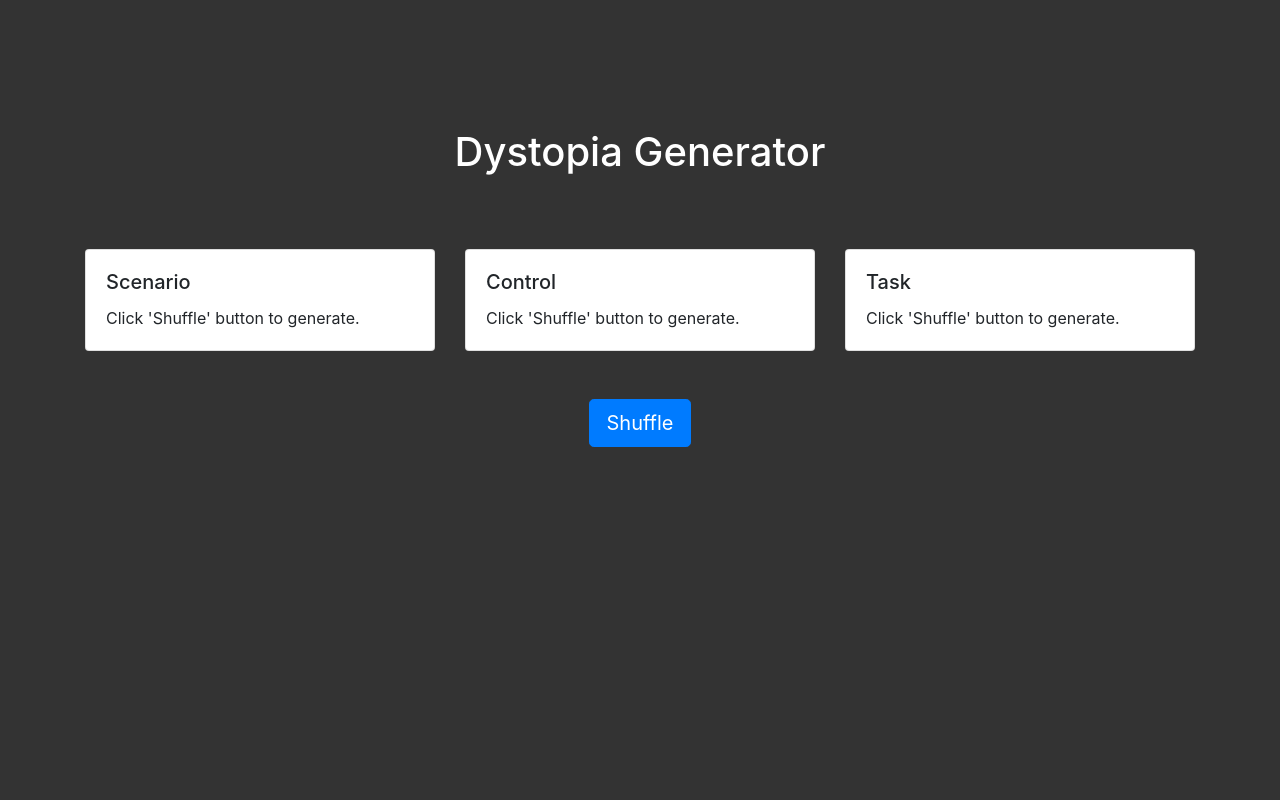
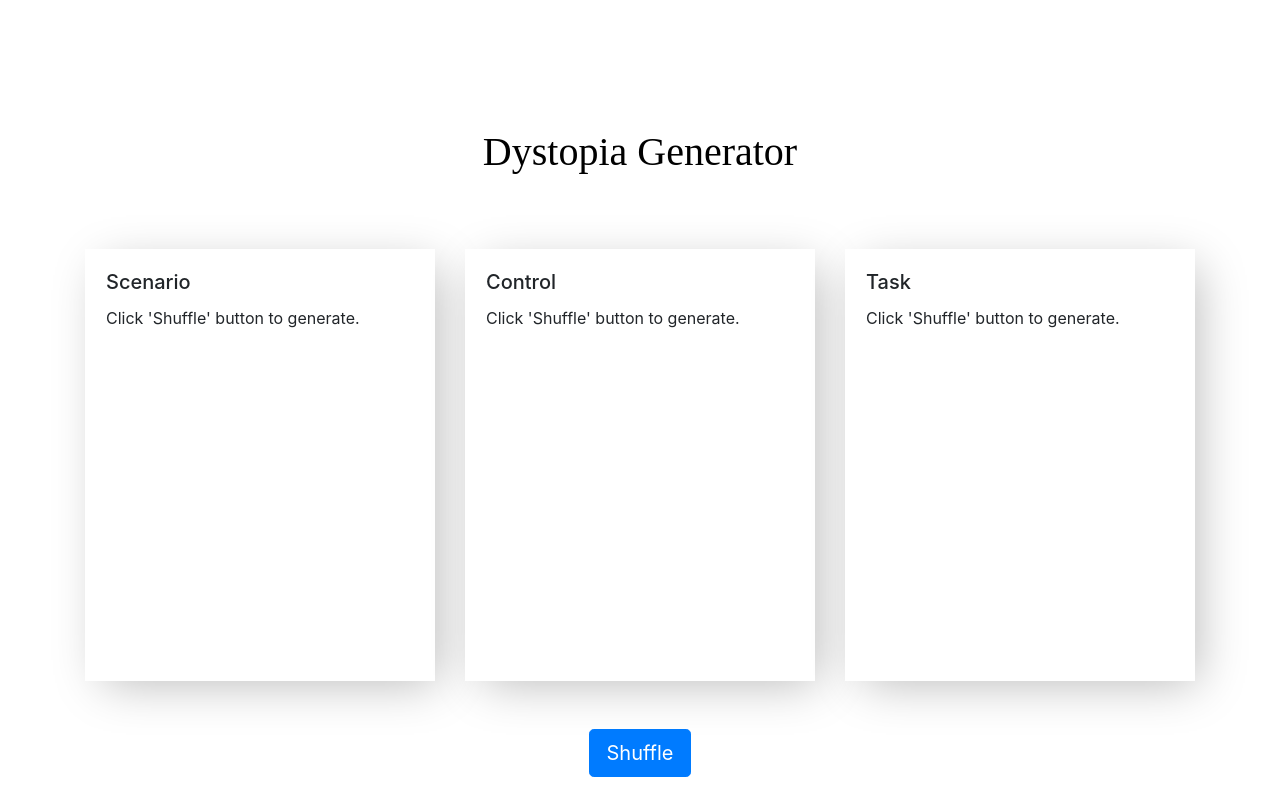
Before and after one commit to factoryhands/dystopiasimulator, a plain HTML site: page index.html in a window 1280 px wide. Drawn offline with nearby package versions, Linux system fonts and the light colour scheme; a web font is replaced by a local one.

Commit message:
changing colors

```diff
--- a/css/index.css
+++ b/css/index.css
@@ -3,7 +3,7 @@ button {
 }
 
 body {
-    background-color: #333333;
+    background-color: #fff;
 }
 
 .card-row {
@@ -15,11 +15,21 @@ body {
 }
 
 h1 {
-    color: white;
+    color: black;
     margin-top: 8rem;
+    font-family: "silkscreen";
 }
 
 p.instructions {
     color: white;
     margin-top: 4rem;
 }
+
+.card {
+	height: 27rem;
+	border-color: transparent;
+	border-radius: 0;
+	-webkit-box-shadow: 10px 10px 46px -8px rgba(0,0,0,0.28);
+	-moz-box-shadow: 10px 10px 46px -8px rgba(0,0,0,0.28);
+	box-shadow: 10px 10px 46px -8px rgba(0,0,0,0.28);
+}
--- a/index.html
+++ b/index.html
@@ -6,6 +6,9 @@
     <link rel="stylesheet" href="https://maxcdn.bootstrapcdn.com/bootstrap/4.0.0/css/bootstrap.min.css" integrity="sha384-Gn5384xqQ1aoWXA+058RXPxPg6fy4IWvTNh0E263XmFcJlSAwiGgFAW/dAiS6JXm" crossorigin="anonymous">
 
     <link rel="stylesheet" href="css/index.css">
+
+    <link rel="stylesheet" href="https://use.typekit.net/eeb1dcm.css">
+
 
 </head>
 <body>
```
